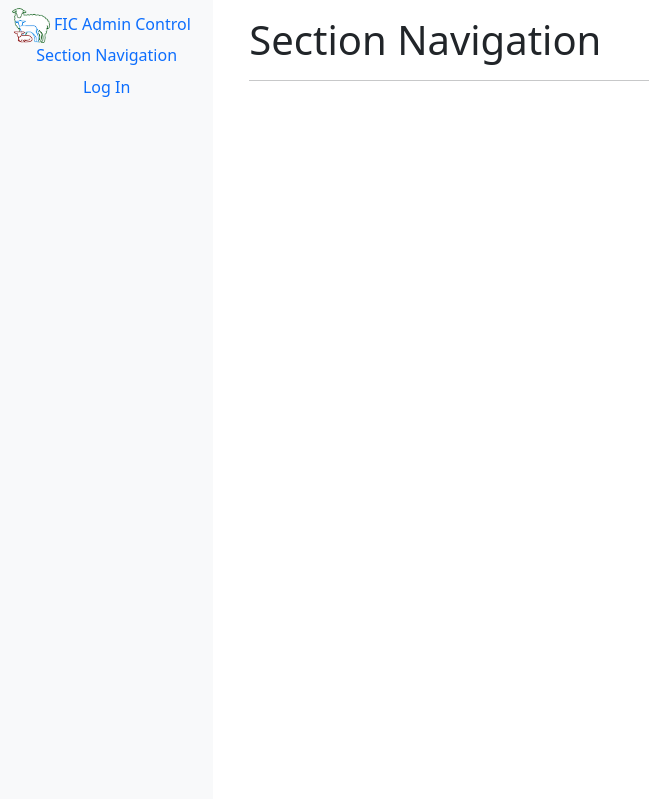
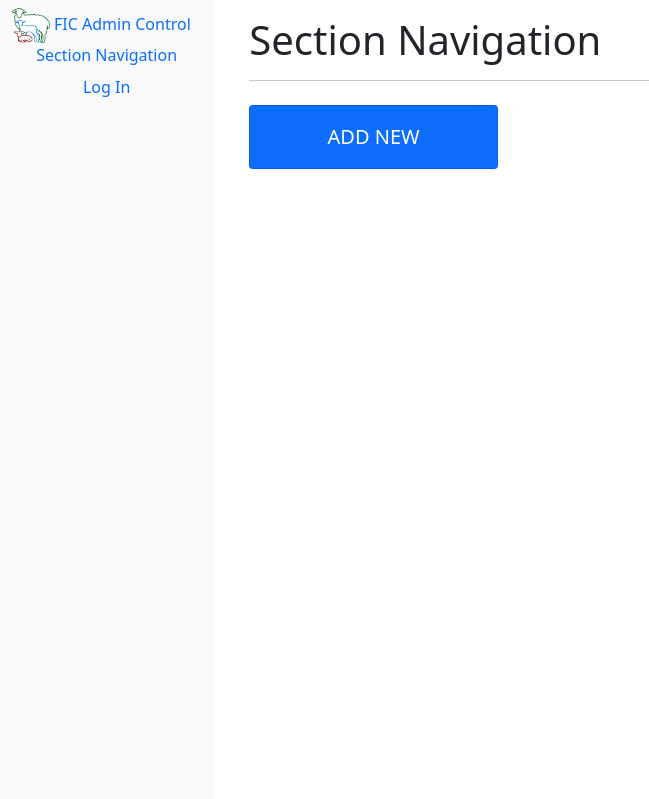
Before and after one commit to kimhamer22/FlockInfoC, a Django app: template data_modifier/templates/data_modifier/navigation.html in a window 1280 px wide. Shown: the top 799 px of the page, without its empty margins (0-649 px from the left). Before the commit the page ends 97 px from the top, so only its background shows below. Run offline with Django 4.2, Linux system fonts and the light colour scheme; the template is opened without the code that fills it, so the values that code supplies are empty; parts of the project's set-up code (start-up, migrations or seed data) failed here and were passed over.

Commit message:
Added 'add new section'

```diff
--- a/data_modifier/data_modifier/urls.py
+++ b/data_modifier/data_modifier/urls.py
@@ -24,6 +24,7 @@ urlpatterns = [
     path('login/', views.user_login, name="login"),
     path('logout/', views.user_logout, name='logout'),
     path('navigation/', views.navigation, name='navigation_species'),
+    path('navigation/new', views.section_create, name='section_create'),
     path('navigation/<int:section_id>/', views.navigation, name='navigation_section'),
     path('section/edit/<int:section_id>/', views.section_edit, name='section_edit'),
 ]
--- a/data_modifier/data_modifier/views.py
+++ b/data_modifier/data_modifier/views.py
@@ -58,3 +58,9 @@ def section_edit(request, section_id=None):
     context_dict['section'] = get_section(section_id)
 
     return render(request, 'data_modifier/section/edit.html', context=context_dict)
+
+
+@login_required
+def section_create(request):
+
+    return HttpResponse("TEST")
--- a/data_modifier/templates/data_modifier/navigation.html
+++ b/data_modifier/templates/data_modifier/navigation.html
@@ -19,6 +19,13 @@
                         </div>
                     </div>
                 {%endfor %}
+                <div class="col-md-3 mb-1 mt-2" style="font-size: 20px;">
+                    <div class="card bg-primary">
+                        <a href="{% url 'section_create' %}" class="card-body text-center text-white text-decoration-none">
+                            ADD NEW
+                        </div>
+                    </div>
+                </div>
             </div>
         </div>
 
```
